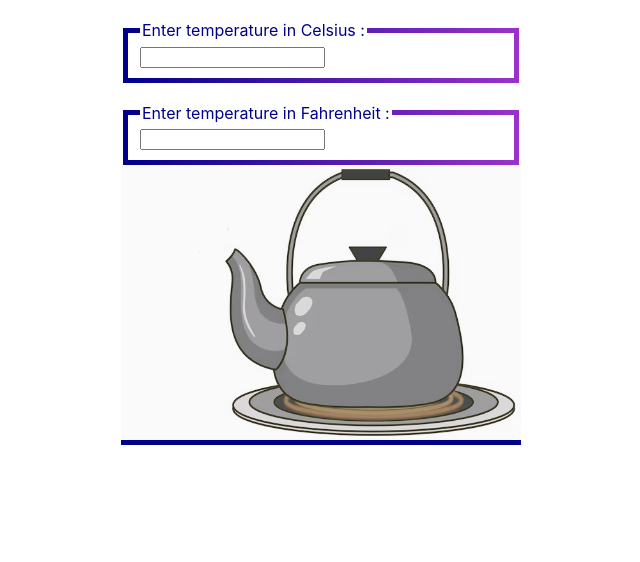
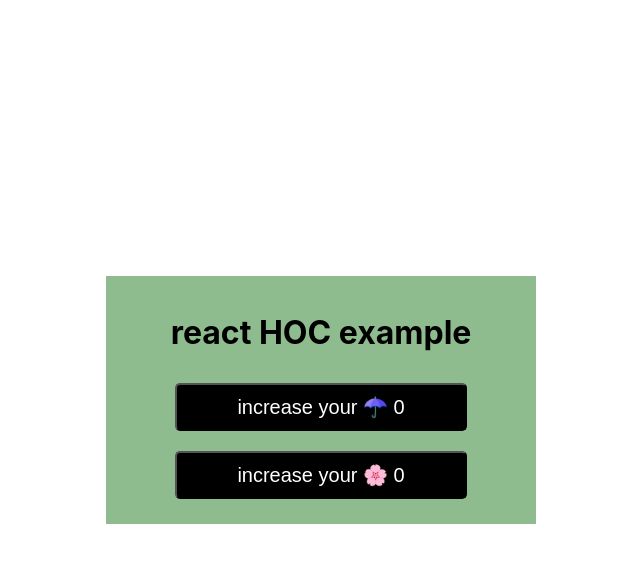
Before and after one commit to futureweb7/react-learning, a React (Create React App) app: page / in a window 1280 px wide. Shown: the top 562 px of the page, without its empty margins (319-959 px from the left). Built offline with nearby package versions, Linux system fonts and the light colour scheme.

Commit message:
hoc first example

```diff
--- a/src/App.js
+++ b/src/App.js
@@ -1,11 +1,20 @@
 import React from 'react';
 import "./App.css"
-import TempBoard from './components/reactLiftingStateUp/TempBoard';
+// import TempBoard from './components/reactLiftingStateUp/TempBoard';
+import HocBord from './components/hoc/HocBord';
 
 const App = () => {
+  const areaStyle = {
+    display: "flex",
+    alignItems: "center",
+    justifyContent: "center",
+    width:"100%",
+    height:"100dvh"
+    }
   return (
-    <div>
-      <TempBoard/>
+    <div style={areaStyle}>
+      {/* <TempBoard/> */}
+      <HocBord />
     </div>
   );
 };
--- /dev/null
+++ b/src/components/hoc/CompOne.jsx
@@ -0,0 +1,21 @@
+import React from 'react';
+import HOC from './HOC';
+const buttons = {
+    backgroundColor: "black",
+    color: "white",
+    fontSize: "20px",
+    padding: "10px 60px",
+    borderRadius: "5px",
+    margin: '10px 0px',
+    cursor: "pointer",
+    }
+
+    const CompOne = ({increase, handleIncrease}) => {
+        return (
+            <div>
+                <button onClick={handleIncrease} style={buttons}>increase your ☂️ <span>{increase}</span></button>
+            </div>
+        );
+    };
+
+export default HOC(CompOne);
--- /dev/null
+++ b/src/components/hoc/CompTwo.jsx
@@ -0,0 +1,21 @@
+import React from 'react';
+import HOC from "./HOC"
+const buttons = {
+    backgroundColor: "black",
+    color: "white",
+    fontSize: "20px",
+    padding: "10px 60px",
+    borderRadius: "5px",
+    margin: '10px 0px',
+    cursor: "pointer",
+    }
+
+
+const CompTwo = ({increase, handleIncrease}) => {
+    return (
+        <div>
+            <button onClick={handleIncrease} style={buttons}>increase your 🌸 <span>{increase}</span></button>
+        </div>
+    );
+};
+export default HOC(CompTwo);
--- /dev/null
+++ b/src/components/hoc/HOC.js
@@ -0,0 +1,13 @@
+import React, { useState } from 'react';
+
+function HOC(OriginalComponent){
+    function NewComponent(){
+       const [increase,setIncrease] = useState(0);
+       const handleIncrease = () => {
+         setIncrease(prevValue => prevValue + 1);
+       }
+       return <OriginalComponent handleIncrease={handleIncrease} increase={increase} />
+    }
+    return NewComponent;
+}
+export default HOC;
--- /dev/null
+++ b/src/components/hoc/HocBord.jsx
@@ -0,0 +1,25 @@
+import React from 'react';
+import CompOne from './CompOne';
+import CompTwo from './CompTwo';
+
+const HocBord = () => {
+    const tempStyle = {
+        width: "400px",
+        margin: "50px auto",
+        background:"#8fbc8f",
+        padding:" 15px",
+        display: "flex",
+        alignItems: "center",
+        justifyContent: "center",
+        flexDirection: "column",
+        }
+    return (
+        <div style={tempStyle}>
+             <h1>react HOC example</h1>
+           <CompOne />
+           <CompTwo />
+        </div>
+    );
+};
+
+export default HocBord;
```
